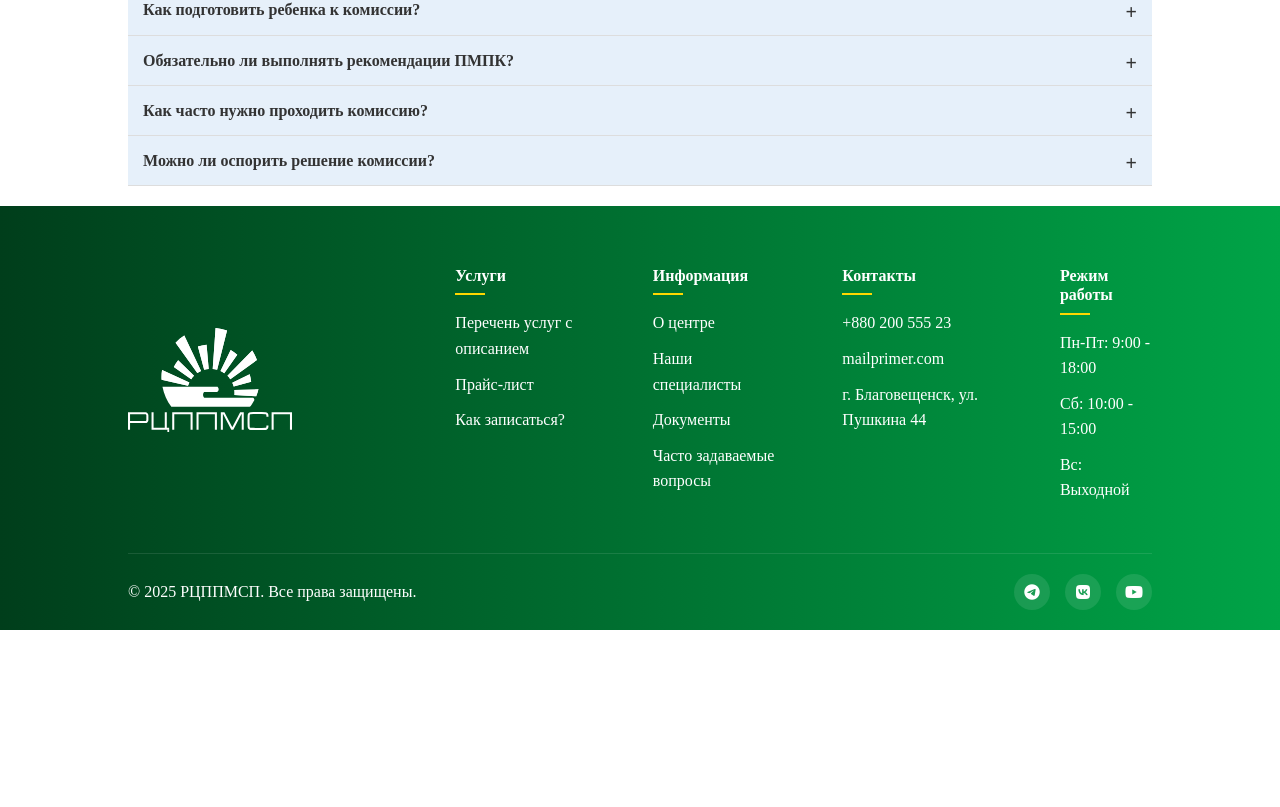
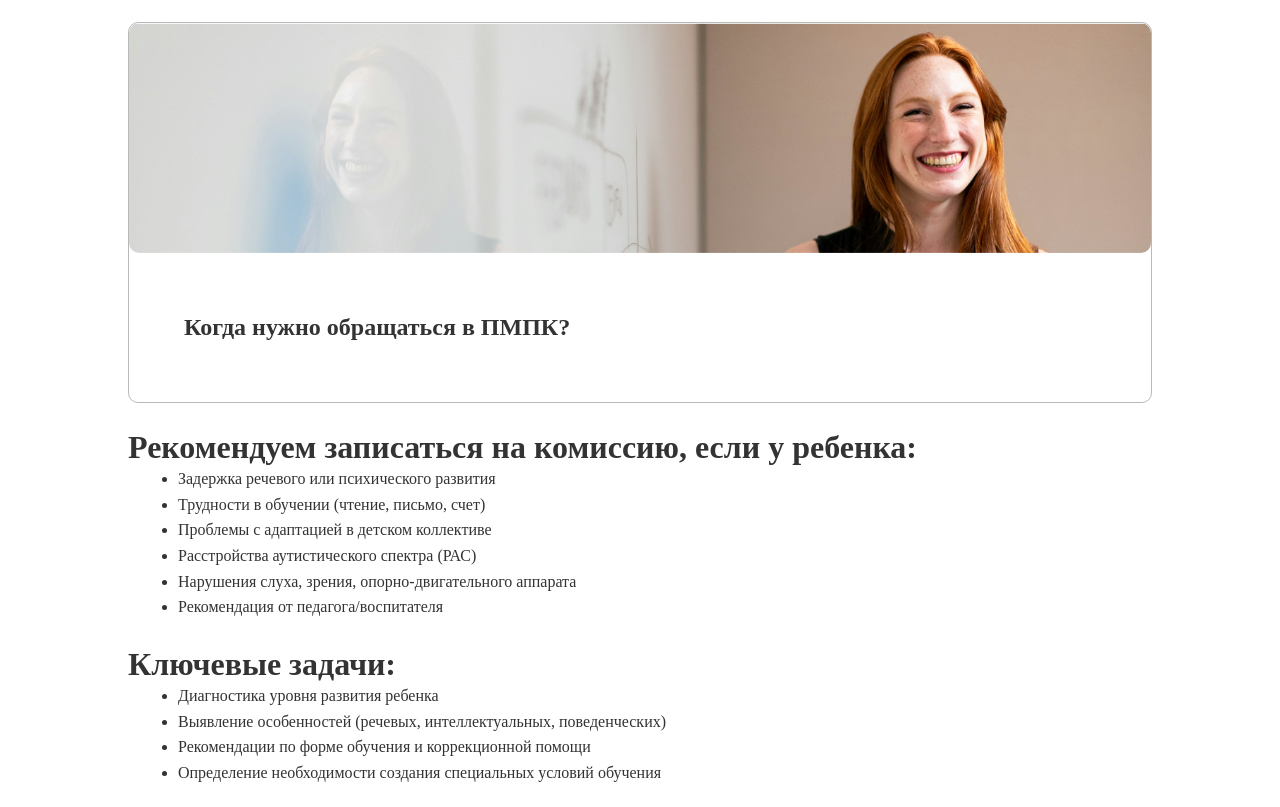
Before and after one commit to LagutaGit/rccpm, a plain HTML site: page pmpk.html in a window 1280 px wide. Shown: the part 1353-2160 px from the top of the page. Before the commit the page ends 1983 px from the top, so only its background shows below. Drawn offline with nearby package versions, Linux system fonts and the light colour scheme.

Commit message:
Доделал стили, сделал градиент на акордеон

```diff
--- a/css/media.css
+++ b/css/media.css
@@ -165,6 +165,11 @@
 
     .fs-24 {
       font-size: 18px;
+  }
+  /*pmpk*/
+  .block-recomend-text {
+    padding: 15px;
+    font-size: 20px;
   }
 
   }
--- a/css/style.css
+++ b/css/style.css
@@ -48,6 +48,10 @@
   }
   .li {
     margin-left: 25px;
+  }
+
+  .li-2{
+    margin-left: 50px;
   }
 
   img {
@@ -711,57 +715,14 @@
 
 /*Вторая страница*/
 
+.pmpk{
+  margin: 25px 0;
+}
 
-        .accordion {
+.block-grid {
+  margin-top: 25px;
+}
 
-        }
-
-        .accordion-item {
-            border-bottom: 1px solid #ddd;
-        }
-
-        .accordion-question {
-            background-color: #e6f0fa;
-            padding: 15px;
-            cursor: pointer;
-            margin: 0;
-            font-size: 16px;
-            position: relative;
-        }
-
-        .accordion-question:hover {
-            background-color: #e0e0e0;
-            transition: 0.3s ease;
-        }
-
-        .accordion-answer {
-            max-height: 0;
-            overflow: hidden;
-            padding: 0 15px;
-            transition: max-height 0.3s ease, padding 0.3s ease;
-            background-color: #fff;
-        }
-
-        .accordion-answer p {
-            margin: 15px 0;
-            font-size: 14px;
-        }
-
-        .accordion-item.active .accordion-answer {
-            max-height: 200px; /* Установите значение, достаточное для контента */
-            padding: 15px;
-        }
-
-        .accordion-question::after {
-            content: '+';
-            position: absolute;
-            right: 15px;
-            font-size: 20px;
-        }
-
-        .accordion-item.active .accordion-question::after {
-            content: '−';
-        }
 
 
 .grid-container {
@@ -832,3 +793,80 @@
   border: 2px solid #017333;
   border-radius: 15px;
 }
+
+/*recomendations*/
+
+.card-recomendation{
+  display: flex;
+  flex-direction: column;
+  border: 1px solid #B9B9B9;
+  border-radius: 10px;
+}
+.card-recomendation img {
+  border-radius: 10px;
+}
+.block-recomend-text{
+  padding: 55px;
+  font-size: 24px;
+
+}
+
+.block-rec-1{
+  margin-top: 25px;
+}
+
+.faq{
+  margin-top: 25px;
+}
+
+.accordion {
+  margin-top: 25px;
+}
+
+.accordion-item {
+    border-bottom: 1px solid #ddd;
+}
+
+.accordion-question {
+    background: var(--primary-color);
+    padding: 15px;
+    cursor: pointer;
+    margin: 0;
+    font-size: 14px;
+    position: relative;
+    color: #fff;
+}
+
+.accordion-question:hover {
+    background-color: #e0e0e0;
+    transition: 0.3s ease;
+}
+
+.accordion-answer {
+    max-height: 0;
+    overflow: hidden;
+    padding: 0 15px;
+    transition: max-height 0.3s ease, padding 0.3s ease;
+    background-color: #fff;
+}
+
+.accordion-answer p {
+    margin: 15px 0;
+    font-size: 14px;
+}
+
+.accordion-item.active .accordion-answer {
+    max-height: 200px; /* Установите значение, достаточное для контента */
+    padding: 15px;
+}
+
+.accordion-question::after {
+    content: '+';
+    position: absolute;
+    right: 15px;
+    font-size: 20px;
+}
+
+.accordion-item.active .accordion-question::after {
+    content: '−';
+}
--- a/pmpk.html
+++ b/pmpk.html
@@ -238,7 +238,38 @@
             </div>
         </div>
     </section>
+    <section class="recomentations">
+      <div class="container">
+        <div class="card-recomendation">
+          <img src="./images/recomend-banner.png" alt="">
+          <div class="block-recomend-text">
+            <span><b>Когда нужно обращаться в ПМПК?</b> </span>
+          </div>
 
+        </div>
+        <div class="block-rec-1">
+          <h2>Рекомендуем записаться на комиссию, если у ребенка:</h2>
+          <ul class="ul">
+            <li class="li-2">Задержка речевого или психического развития</li>
+            <li class="li-2">Трудности в обучении (чтение, письмо, счет)</li>
+            <li class="li-2">Проблемы с адаптацией в детском коллективе</li>
+            <li class="li-2">Расстройства аутистического спектра (РАС)</li>
+            <li class="li-2">Нарушения слуха, зрения, опорно-двигательного аппарата</li>
+            <li class="li-2">Рекомендация от педагога/воспитателя</li>
+          </ul></div>
+        <div class="block-rec-1">
+          <h2>Ключевые задачи:</h2>
+          <ul class="ul">
+            <li class="li-2">Диагностика уровня развития ребенка</li>
+            <li class="li-2">Выявление особенностей (речевых, интеллектуальных, поведенческих)</li>
+            <li class="li-2">Рекомендации по форме обучения и коррекционной помощи</li>
+            <li class="li-2">Определение необходимости создания специальных условий обучения</li>
+          </ul>
+        </div>
+
+
+      </div>
+    </section>
     <section class="faq">
         <div class="container">
             <h2>Частые вопросы (FAQ)</h2>
```
Also changed, not shown: images/recomend-banner.png (added).
